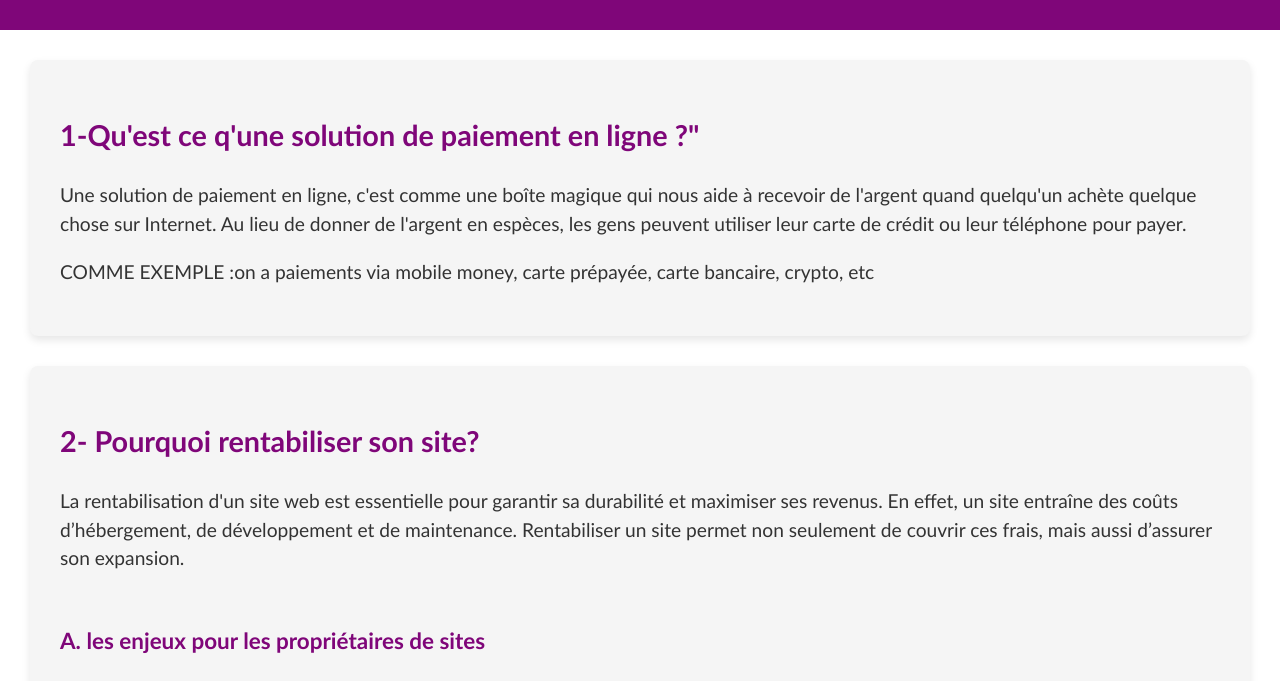
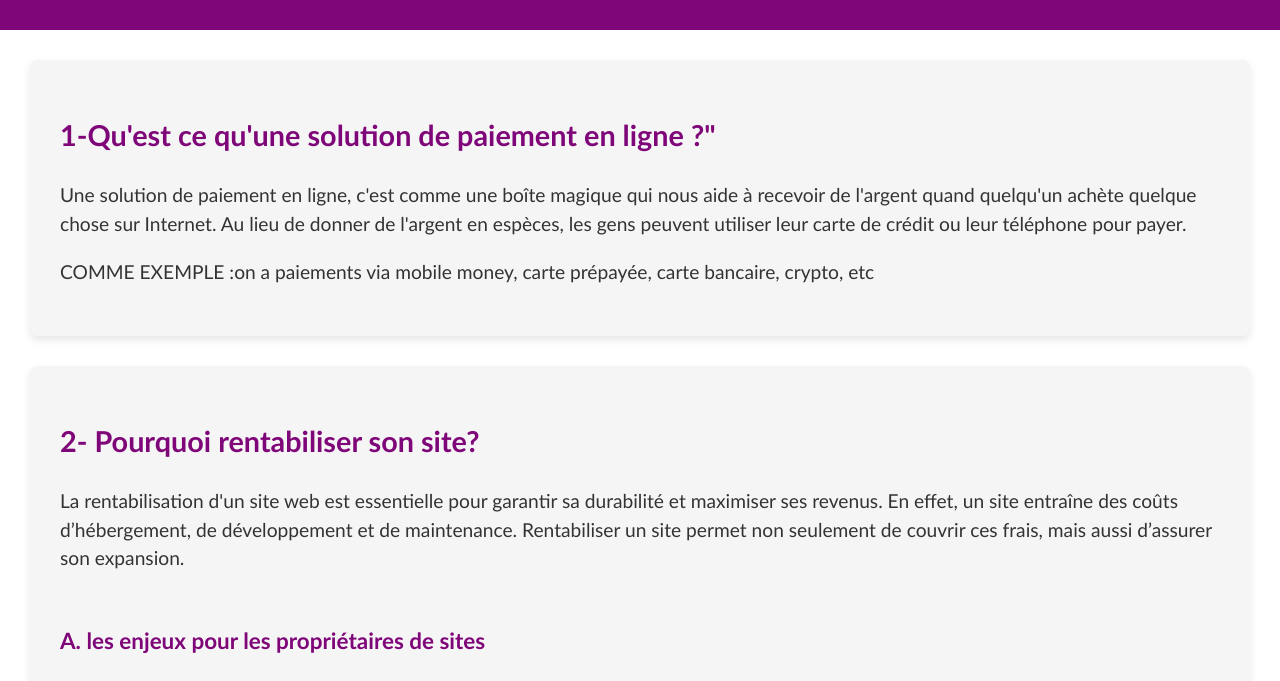
Before and after one commit to estherbro123/Veille-solutions, a plain HTML site: page index.html in a window 1280 px wide. Shown: the part 119-800 px from the top of the page. Drawn offline with Linux system fonts and the light colour scheme.

Commit message:
Update index.html

```diff
--- a/index.html
+++ b/index.html
@@ -12,7 +12,7 @@
     </header>
 
     <section id="definition">
-        <h2>1-Qu'est ce q'une solution de paiement en ligne ?"</h2>
+        <h2>1-Qu'est ce qu'une solution de paiement en ligne ?"</h2>
         <p>
             Une solution de paiement en ligne, c'est comme une boîte magique qui nous aide à recevoir de l'argent quand quelqu'un achète quelque chose sur Internet. Au lieu de donner de l'argent en espèces, les gens peuvent utiliser leur carte de crédit ou leur téléphone pour payer.
            </p>
```
